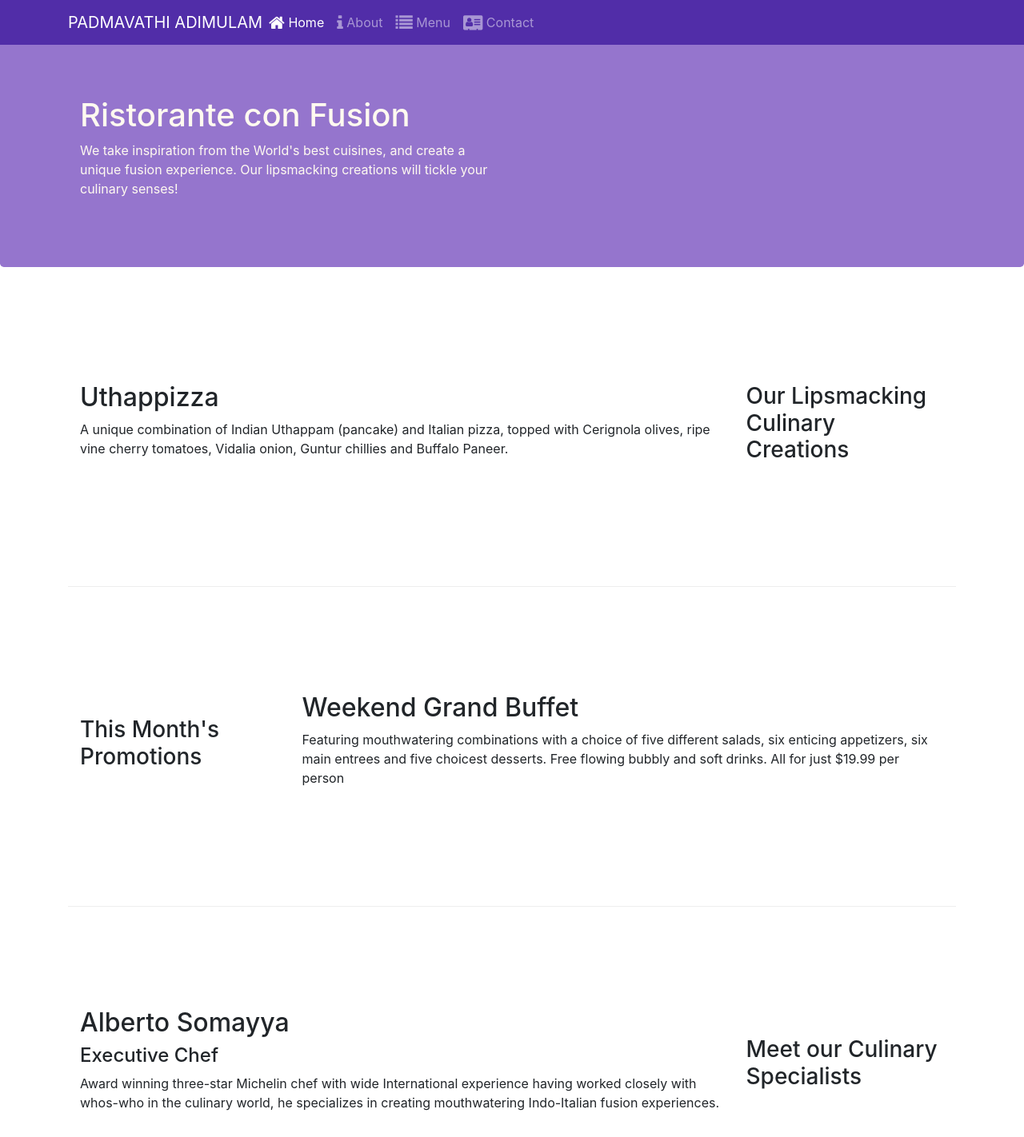
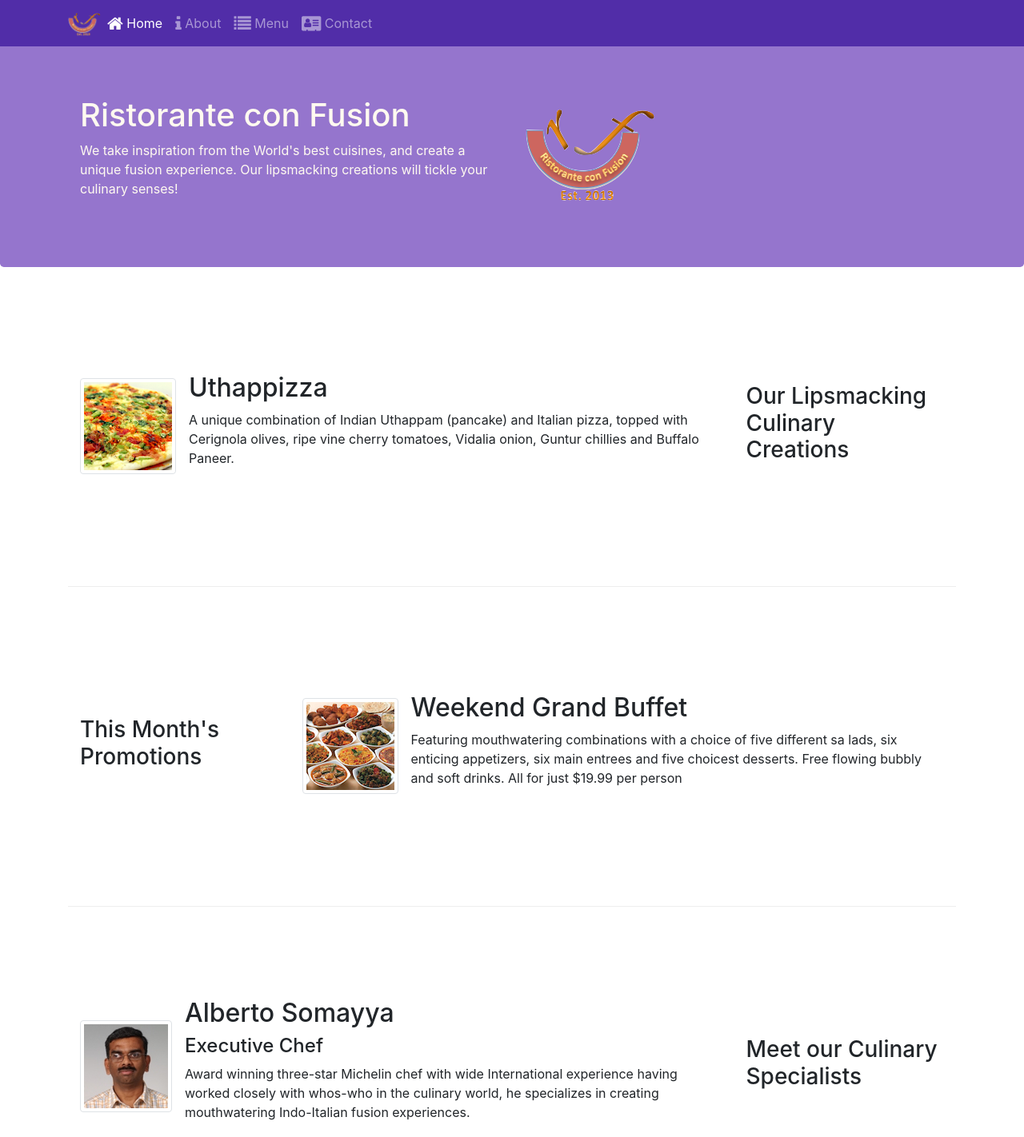
Before and after one commit to PadmavathiAdimulam/bootstrap, a website: page index.html in a window 1280 px wide. Shown: the top 1422 px of the page at 80% size. Drawn offline with nearby package versions, Linux system fonts and the light colour scheme.

Commit message:
images and media

```diff
--- a/index.html
+++ b/index.html
@@ -22,7 +22,7 @@
                 <span class="navbar-toggler-icon"></span>
 
             </button>
-           <a class="navbar-brand mr-auto" href="#">PADMAVATHI ADIMULAM</a>
+           <a class="navbar-brand mr-auto" href="#"><img src="/img/logo.png" height="30" width="41"></a>
                <div class="collapse navbar-collapse" id="Navbar" >
 
                 <ul class="navbar-nav mr-auto">
@@ -43,7 +43,8 @@
                     <h1>Ristorante con Fusion</h1>
                     <p>We take inspiration from the World's best cuisines, and create a unique fusion experience. Our lipsmacking creations will tickle your culinary senses!</p>
                 </div>
-                <div  class="col-12 col-sm">
+                <div  class="col-12 col-sm align-self-center">
+                    <img src="/img/logo.png">
                 </div>
             </div>
         </div>
@@ -55,8 +56,15 @@
                 <h3>Our Lipsmacking Culinary Creations</h3>
             </div>
             <div class="col col-sm order-sm-first col-md">
-                <h2>Uthappizza</h2>
-                <p>A unique combination of Indian Uthappam (pancake) and Italian pizza, topped with Cerignola olives, ripe vine cherry tomatoes, Vidalia onion, Guntur chillies and Buffalo Paneer.</p>
+                <div class="media">
+                    <img class="d-flex mr-3 img-thumbnail align-self-center" src="/img/uthappizza.png" alt="uttapizza">
+                    <div class="media-body">
+                        <h2 class="mt-0">Uthappizza</h2>
+                    <p>A unique combination of Indian Uthappam (pancake) and Italian pizza, topped with Cerignola olives, ripe vine cherry tomatoes, Vidalia onion, Guntur chillies and Buffalo Paneer.</p>
+
+                        </div>
+
+                </div>
             </div>
         </div>
 
@@ -66,9 +74,15 @@
                 <h3>This Month's Promotions</h3>
             </div>
             <div class="col col-sm col-md">
-                <h2>Weekend Grand Buffet</h2>
-                <p>Featuring mouthwatering combinations with a choice of five different salads, six enticing appetizers, six main entrees and five choicest desserts. Free flowing bubbly and soft drinks. All for just $19.99 per person </p>
-            </div>
+                <div class="media">
+                    <img class="d-flex mr-3 img-thumbnail align-self-center" src="/img/buffet.png" alt="buffet">
+                    <div class="media-body">
+                        <h2 class="mt-0">Weekend Grand Buffet</h2>
+                        <p>Featuring mouthwatering combinations with a choice of five different sa  lads, six enticing appetizers, six main entrees and five choicest desserts. Free flowing bubbly and soft drinks. All for just $19.99 per person </p>
+
+                        </div>
+                    </div>
+               </div>
         </div>
 
         <div>
@@ -77,10 +91,15 @@
                 <h3>Meet our Culinary Specialists</h3>
                 </div>
                  <div class="col col-sm  order-sm-first col-md">
-                <h2>Alberto Somayya</h2>
-                <h4>Executive Chef</h4>
-                <p>Award winning three-star Michelin chef with wide International experience having worked closely with whos-who in the culinary world, he specializes in creating mouthwatering Indo-Italian fusion experiences. </p>
-                 </div>
+                     <div class="media">
+                        <img class="d-flex mr-3 img-thumbnail align-self-center" src="/img/alberto.png" alt="buffet">
+                        <div class="media-body">
+                            <h2 class="mt-0">Alberto Somayya</h2>
+                            <h4>Executive Chef</h4>
+                            <p>Award winning three-star Michelin chef with wide International experience having worked closely with whos-who in the culinary world, he specializes in creating mouthwatering Indo-Italian fusion experiences. </p>
+
+                         </div>
+                </div>
          </div>
      </div>
 
```
Also changed, not shown: aboutus.html (+1 -1 lines), contactus.html (+3 -2 lines), img/alberto.png (added), img/buffet.png (added), img/logo.png (added), img/uthappizza.png (added), 1 other file.
